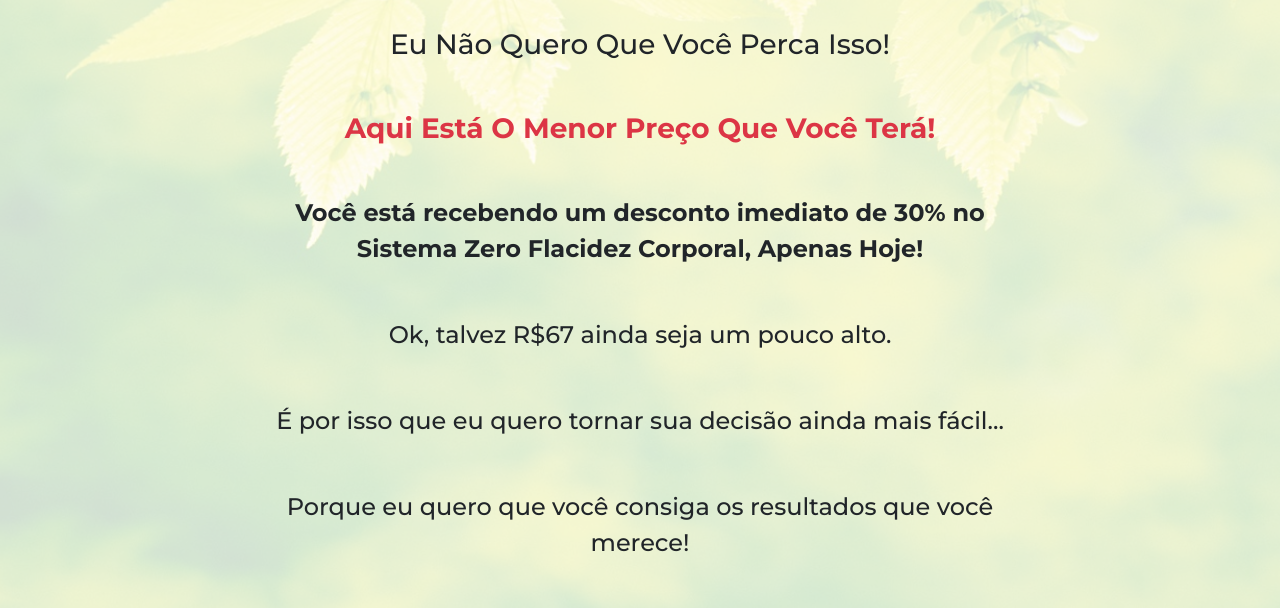
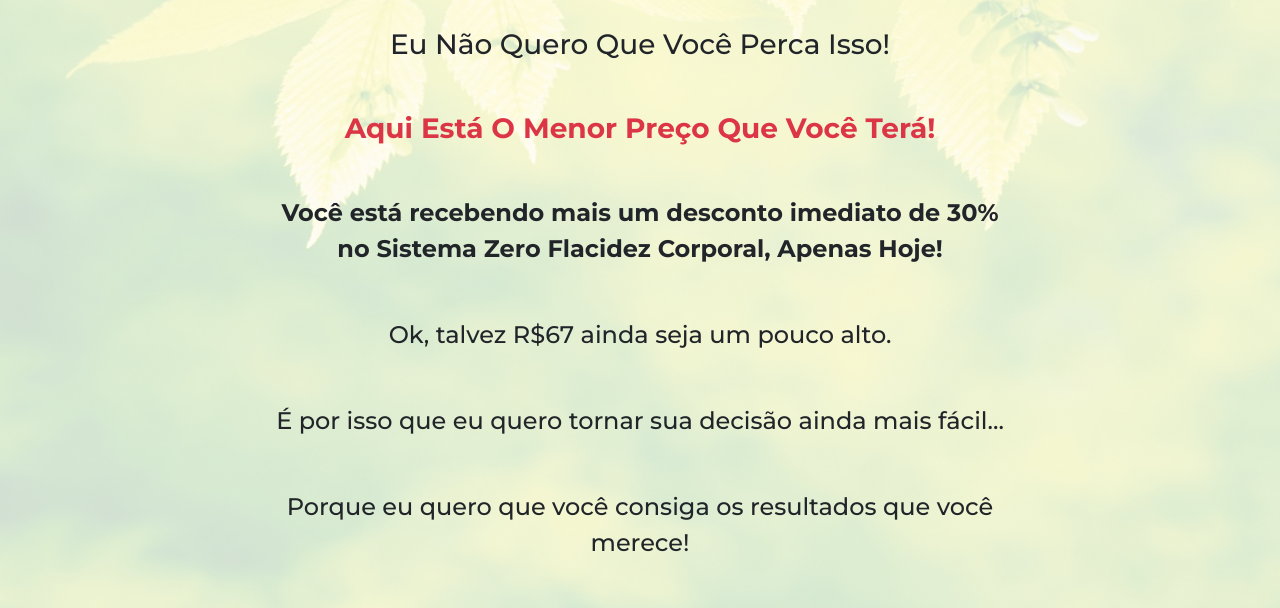
Before and after one commit to galinarussa/resultadosincriveis.online, a plain HTML site: page menos/index.html in a window 1280 px wide. Shown: the part 158-766 px from the top of the page. Drawn offline with nearby package versions, Linux system fonts and the light colour scheme.

Commit message:
Update index.html

```diff
--- a/menos/index.html
+++ b/menos/index.html
@@ -55,7 +55,7 @@
           <h1 class="text-danger font-weight-bold">ESPERE!!!!!</h1>
           <h3>Eu Não Quero Que Você Perca Isso!</h3>
           <h3 class="text-danger font-weight-bold">Aqui Está O Menor Preço Que Você Terá!</h3>
-          <p class="lead font-weight-bold">Você está recebendo um desconto imediato de 30% no Sistema Zero Flacidez Corporal, Apenas Hoje!</p>
+          <p class="lead font-weight-bold">Você está recebendo mais um desconto imediato de 30% no Sistema Zero Flacidez Corporal, Apenas Hoje!</p>
           <p class="lead">Ok, talvez R$67 ainda seja um pouco alto.</p>
           <p class="lead">É por isso que eu quero tornar sua decisão ainda mais fácil...</p>
           <p class="lead">Porque eu quero que você consiga os resultados que você merece!</p>
```
